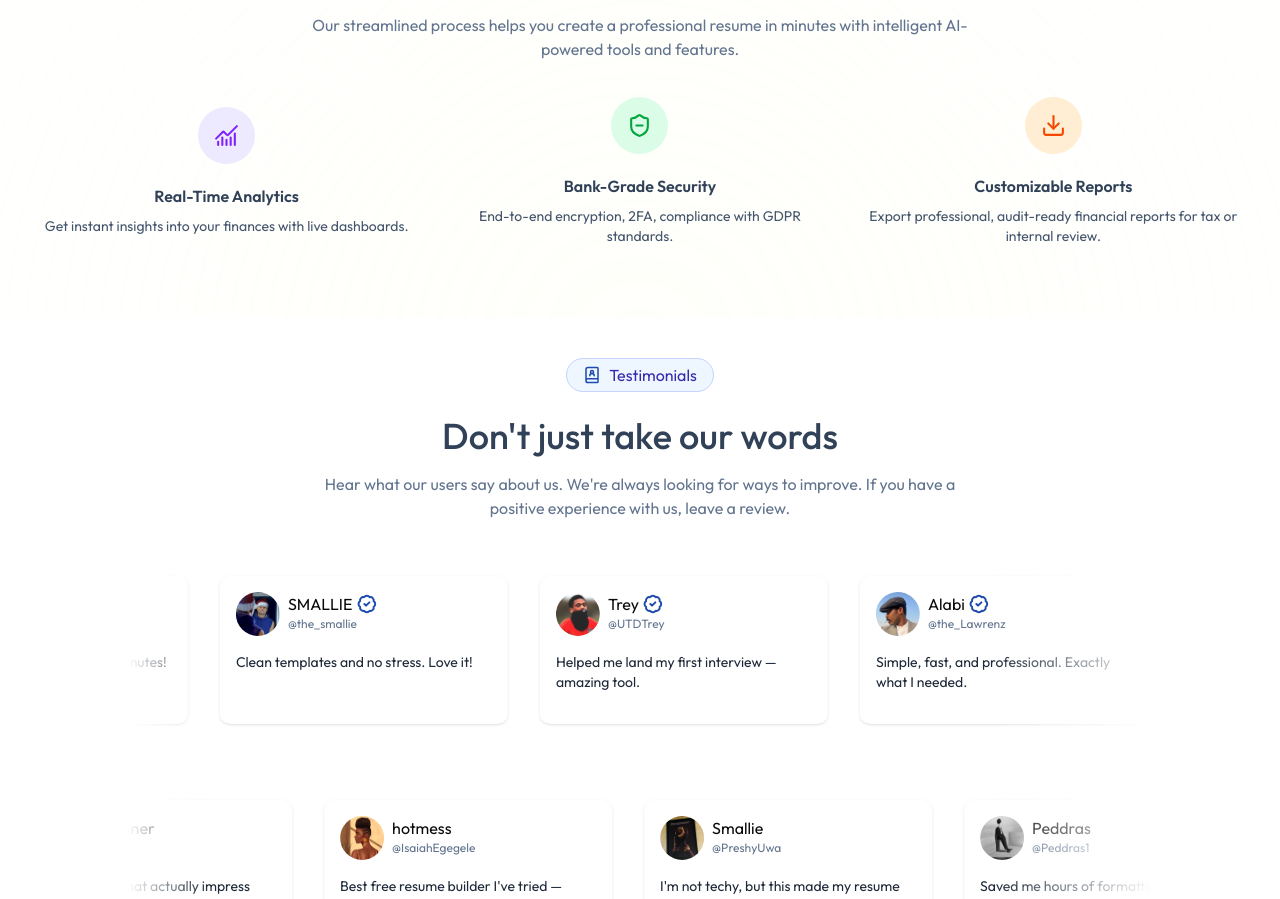
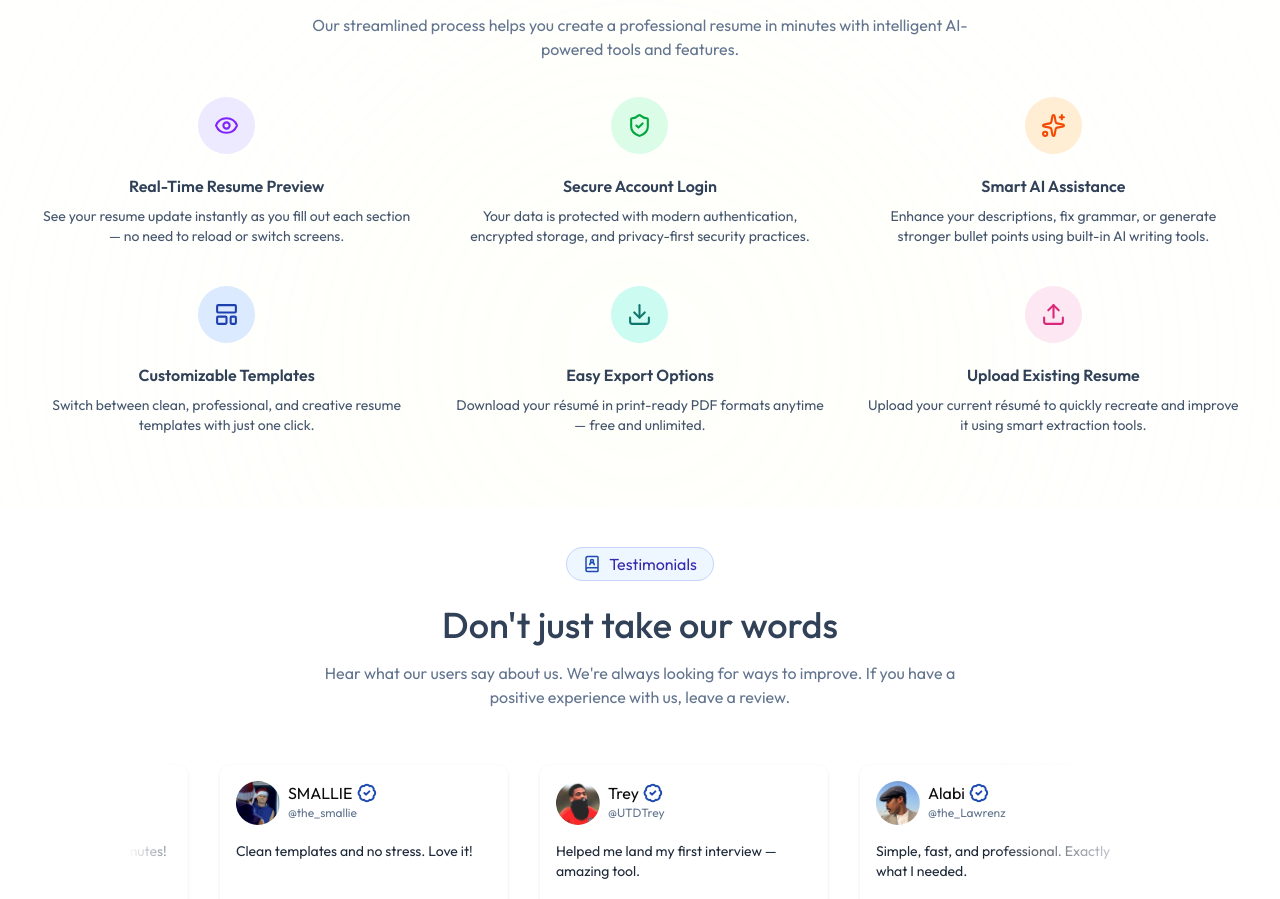
Before and after one commit to Osas706/create-resume, a React (Vite) app in the folder frontend/: page / in a window 1280 px wide. Shown: the part 953-1852 px from the top of the page. Built offline with nearby package versions, Linux system fonts and the light colour scheme; no server answers.

Commit message:
Updated features component

```diff
--- a/frontend/src/features/home/Features.jsx
+++ b/frontend/src/features/home/Features.jsx
@@ -1,4 +1,4 @@
-import { ChartNoAxesCombined, Download, ShieldMinus, Zap } from "lucide-react";
+import { ChartNoAxesCombined, Download, Eye, LayoutTemplate, ShieldCheck, ShieldMinus, Sparkles, Upload, WandSparkles, Zap } from "lucide-react";
 import Title from "./Title";
 import React from "react";
 
@@ -24,43 +24,84 @@ function Features() {
         {/* feature cards */}
         <div className="flex flex-col items-center justify-center w-full">
           <div className="p-4 aspect-square bg-violet-100 rounded-full">
-            <ChartNoAxesCombined color="#7F22FE" size={25} />
+            <Eye color="#7F22FE" size={25} />
           </div>
           <div className="mt-5 space-y-2 text-center">
             <h3 className="text-base font-semibold text-slate-700">
-              Real-Time Analytics
+              Real-Time Resume Preview
             </h3>
             <p className="text-sm text-slate-600">
-              Get instant insights into your finances with live dashboards.
+              See your resume update instantly as you fill out each section — no need to reload or switch screens.
             </p>
           </div>
         </div>
 
         <div className="flex flex-col items-center justify-center w-full">
           <div className="p-4 aspect-square bg-green-100 rounded-full">
-            <ShieldMinus color="#00A63E" size={25} />
+            <ShieldCheck color="#00A63E" size={25} />
           </div>
           <div className="mt-5 space-y-2 text-center">
             <h3 className="text-base font-semibold text-slate-700">
-              Bank-Grade Security
+              Secure Account Login
             </h3>
             <p className="text-sm text-slate-600">
-              End-to-end encryption, 2FA, compliance with GDPR standards.
+              Your data is protected with modern authentication, encrypted storage, and privacy-first security practices.
             </p>
           </div>
         </div>
 
         <div className="flex flex-col items-center justify-center w-full">
           <div className="p-4 aspect-square bg-orange-100 rounded-full">
-            <Download color="#F54900" size={25} />
+            <Sparkles color="#F54900" size={25} />
           </div>
           <div className="mt-5 space-y-2 text-center">
             <h3 className="text-base font-semibold text-slate-700">
-              Customizable Reports
+              Smart AI Assistance
             </h3>
             <p className="text-sm text-slate-600">
-              Export professional, audit-ready financial reports for tax or
-              internal review.
+              Enhance your descriptions, fix grammar, or generate stronger bullet points using built-in AI writing tools.
+            </p>
+          </div>
+        </div>
+
+        <div className="flex flex-col items-center justify-center w-full">
+          <div className="p-4 aspect-square bg-blue-100 rounded-full">
+            <LayoutTemplate color="#1E40AF" size={25} />
+          </div>
+          <div className="mt-5 space-y-2 text-center">
+            <h3 className="text-base font-semibold text-slate-700">
+              Customizable Templates
+            </h3>
+            <p className="text-sm text-slate-600">
+              Switch between clean, professional, and creative resume templates with just one click.
+            </p>
+          </div>
+        </div>
+
+        <div className="flex flex-col items-center justify-center w-full">
+          <div className="p-4 aspect-square bg-teal-100 rounded-full">
+            <Download color="#0F766E" size={25} />
+          </div>
+          <div className="mt-5 space-y-2 text-center">
+            <h3 className="text-base font-semibold text-slate-700">
+              Easy Export Options
+            </h3>
+            <p className="text-sm text-slate-600">
+              Download your résumé in print-ready PDF formats anytime — free and unlimited.
+            </p>
+          </div>
+        </div>
+
+        <div className="flex flex-col items-center justify-center w-full">
+          <div className="p-4 aspect-square bg-pink-100 rounded-full">
+            <Upload color="#DB2777" size={25} />
+          </div>
+          <div className="mt-5 space-y-2 text-center">
+            <h3 className="text-base font-semibold text-slate-700">
+              Upload Existing Resume
+            </h3>
+            <p className="text-sm text-slate-600">
+              Upload your current résumé to quickly recreate and improve it using smart extraction tools.
             </p>
           </div>
         </div>
```
